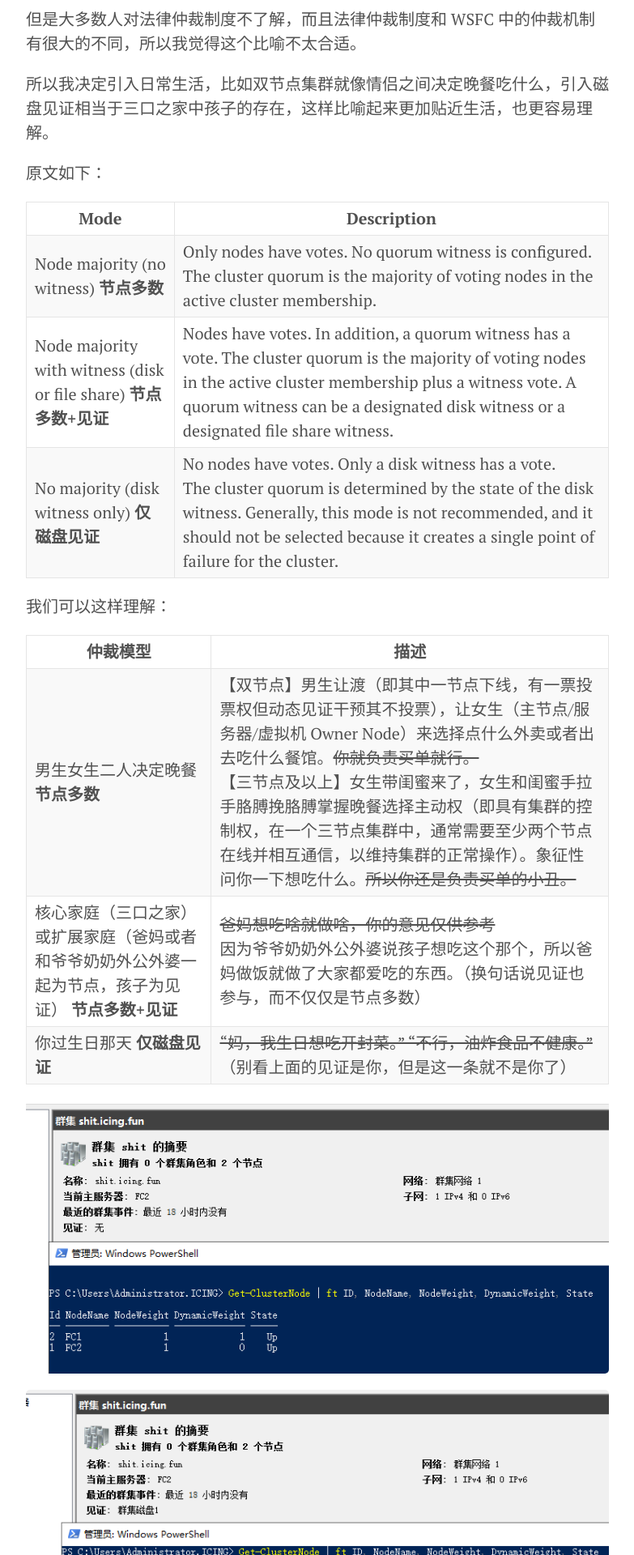
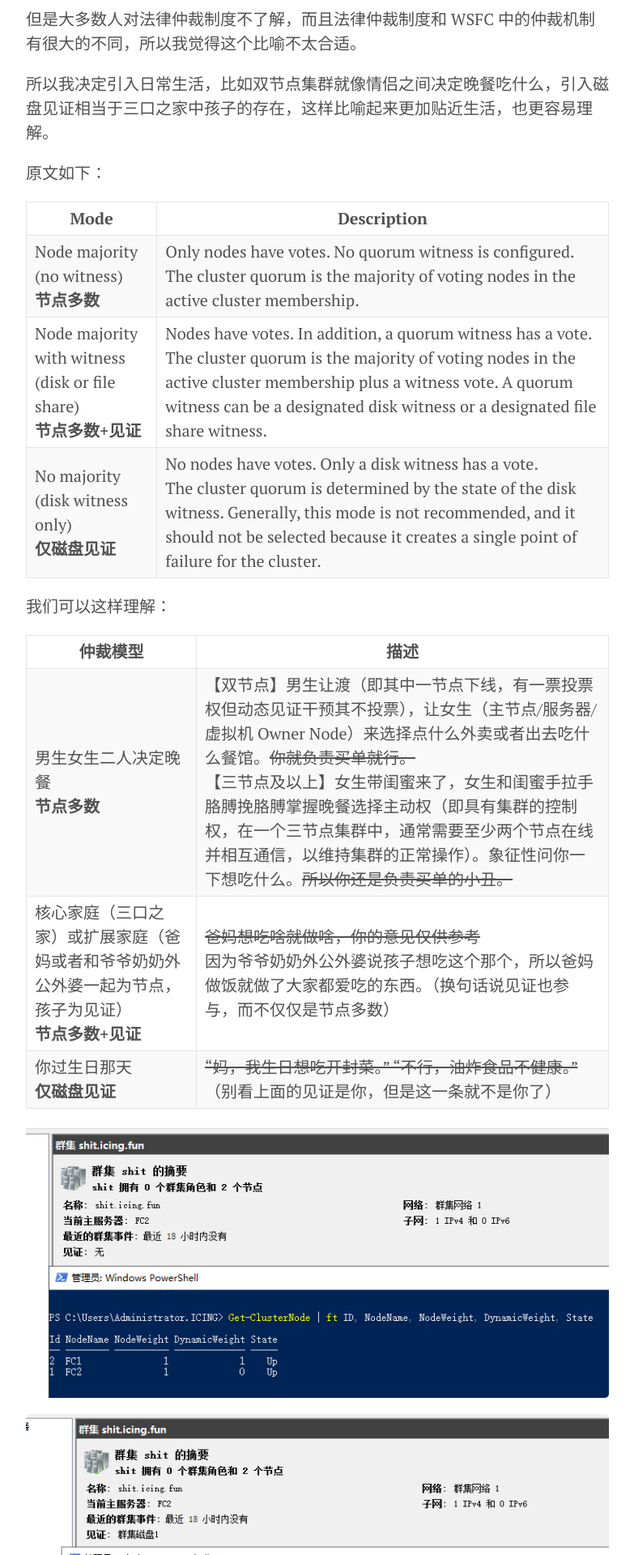
Before and after one commit to IcingTomato/icing.fun, a Jekyll site: the page built from _posts/2024-04-20-wsfc_quorum.markdown, in a window 1280 px wide. Shown: the part 1897-3817 px from the top of the page at 81% size, without its empty margins (248-1031 px from the left). Built offline with Jekyll 4.4.1, drawn with Linux system fonts in a browser that asks for light colours.

Commit message:
Change: Change 2024-04-20

```diff
--- a/_posts/2024-04-20-wsfc_quorum.markdown
+++ b/_posts/2024-04-20-wsfc_quorum.markdown
@@ -41,17 +41,17 @@ tags: wsfc windows server zh-cn
 
 | Mode | Description |
 | ---- | ----------- |
-| Node majority (no witness) <b>节点多数</b> | Only nodes have votes. No quorum witness is configured. The cluster quorum is the majority of voting nodes in the active cluster membership. |
-| Node majority with witness (disk or file share) <b>节点多数+见证</b> | Nodes have votes. In addition, a quorum witness has a vote. The cluster quorum is the majority of voting nodes in the active cluster membership plus a witness vote. A quorum witness can be a designated disk witness or a designated file share witness. |
-| No majority (disk witness only) <b>仅磁盘见证</b> | No nodes have votes. Only a disk witness has a vote. <br> The cluster quorum is determined by the state of the disk witness. Generally, this mode is not recommended, and it should not be selected because it creates a single point of failure for the cluster. |
+| Node majority (no witness) <br> <b>节点多数</b> | Only nodes have votes. No quorum witness is configured. The cluster quorum is the majority of voting nodes in the active cluster membership. |
+| Node majority with witness (disk or file share) <br> <b>节点多数+见证</b> | Nodes have votes. In addition, a quorum witness has a vote. The cluster quorum is the majority of voting nodes in the active cluster membership plus a witness vote. A quorum witness can be a designated disk witness or a designated file share witness. |
+| No majority (disk witness only) <br> <b>仅磁盘见证</b> | No nodes have votes. Only a disk witness has a vote. <br> The cluster quorum is determined by the state of the disk witness. Generally, this mode is not recommended, and it should not be selected because it creates a single point of failure for the cluster. |
 
 我们可以这样理解：
 
 | 仲裁模型 | 描述 |
 | ---- | ----------- |
-| 男生女生二人决定晚餐 <b>节点多数</b> | 【双节点】男生让渡（即其中一节点下线，有一票投票权但动态见证干预其不投票），让女生（主节点/服务器/虚拟机 Owner Node）来选择点什么外卖或者出去吃什么餐馆。<s>你就负责买单就行。</s> <br> 【三节点及以上】女生带闺蜜来了，女生和闺蜜手拉手胳膊挽胳膊掌握晚餐选择主动权（即具有集群的控制权，在一个三节点集群中，通常需要至少两个节点在线并相互通信，以维持集群的正常操作）。象征性问你一下想吃什么。<s>所以你还是负责买单的小丑。</s> |
-| 核心家庭（三口之家）或扩展家庭（爸妈或者和爷爷奶奶外公外婆一起为节点，孩子为见证） <b>节点多数+见证</b> | <s>爸妈想吃啥就做啥，你的意见仅供参考</s> <br> 因为爷爷奶奶外公外婆说孩子想吃这个那个，所以爸妈做饭就做了大家都爱吃的东西。（换句话说见证也参与，而不仅仅是节点多数） |
-| 你过生日那天 <b>仅磁盘见证</b> | <s>“妈，我生日想吃开封菜。” “不行，油炸食品不健康。”</s> （别看上面的见证是你，但是这一条就不是你了） |
+| 男生女生二人决定晚餐 <br> <b>节点多数</b> | 【双节点】男生让渡（即其中一节点下线，有一票投票权但动态见证干预其不投票），让女生（主节点/服务器/虚拟机 Owner Node）来选择点什么外卖或者出去吃什么餐馆。<s>你就负责买单就行。</s> <br> 【三节点及以上】女生带闺蜜来了，女生和闺蜜手拉手胳膊挽胳膊掌握晚餐选择主动权（即具有集群的控制权，在一个三节点集群中，通常需要至少两个节点在线并相互通信，以维持集群的正常操作）。象征性问你一下想吃什么。<s>所以你还是负责买单的小丑。</s> |
+| 核心家庭（三口之家）或扩展家庭（爸妈或者和爷爷奶奶外公外婆一起为节点，孩子为见证）<br> <b>节点多数+见证</b> | <s>爸妈想吃啥就做啥，你的意见仅供参考</s> <br> 因为爷爷奶奶外公外婆说孩子想吃这个那个，所以爸妈做饭就做了大家都爱吃的东西。（换句话说见证也参与，而不仅仅是节点多数） |
+| 你过生日那天 <br> <b>仅磁盘见证</b> | <s>“妈，我生日想吃开封菜。” “不行，油炸食品不健康。”</s> （别看上面的见证是你，但是这一条就不是你了） |
 
 <img src="http://icing.fun/img/post/2024/04/20/1.png">
 
```
